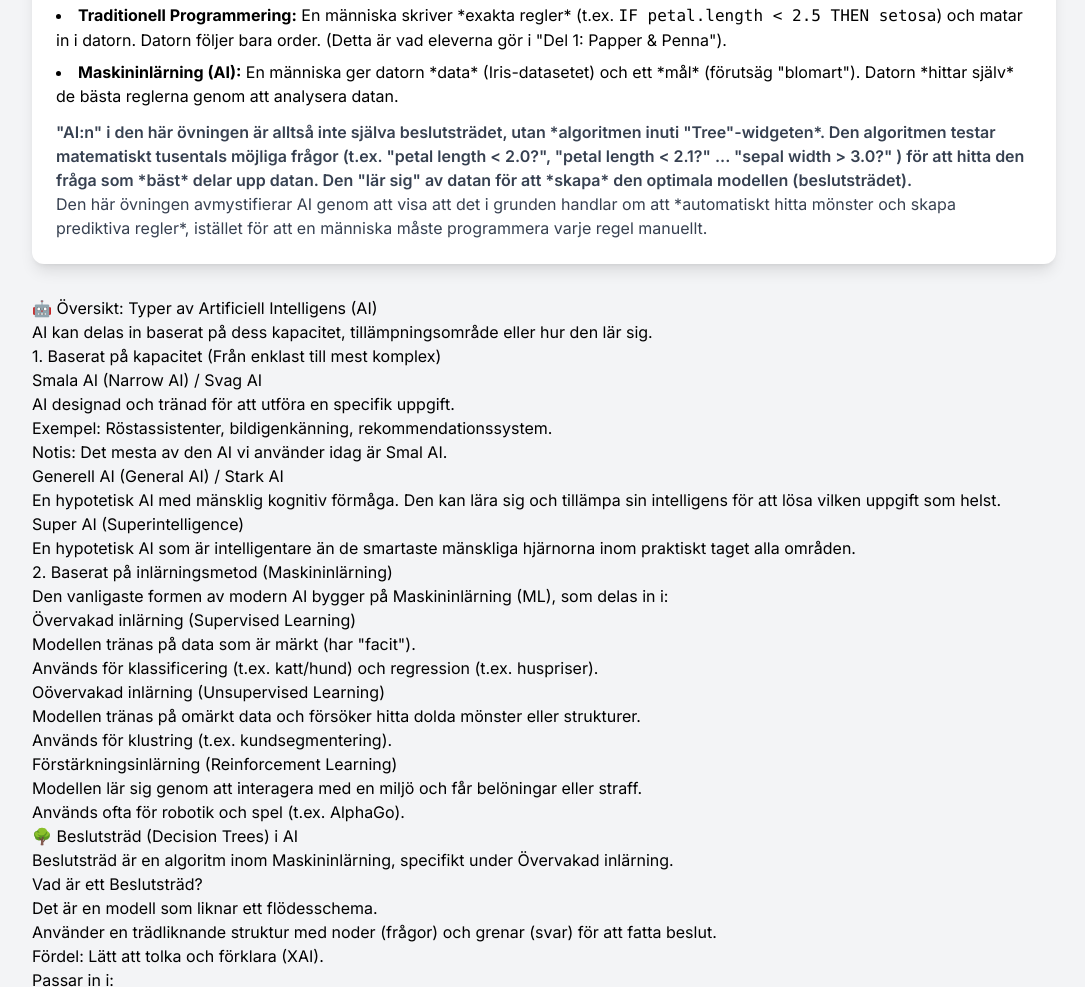
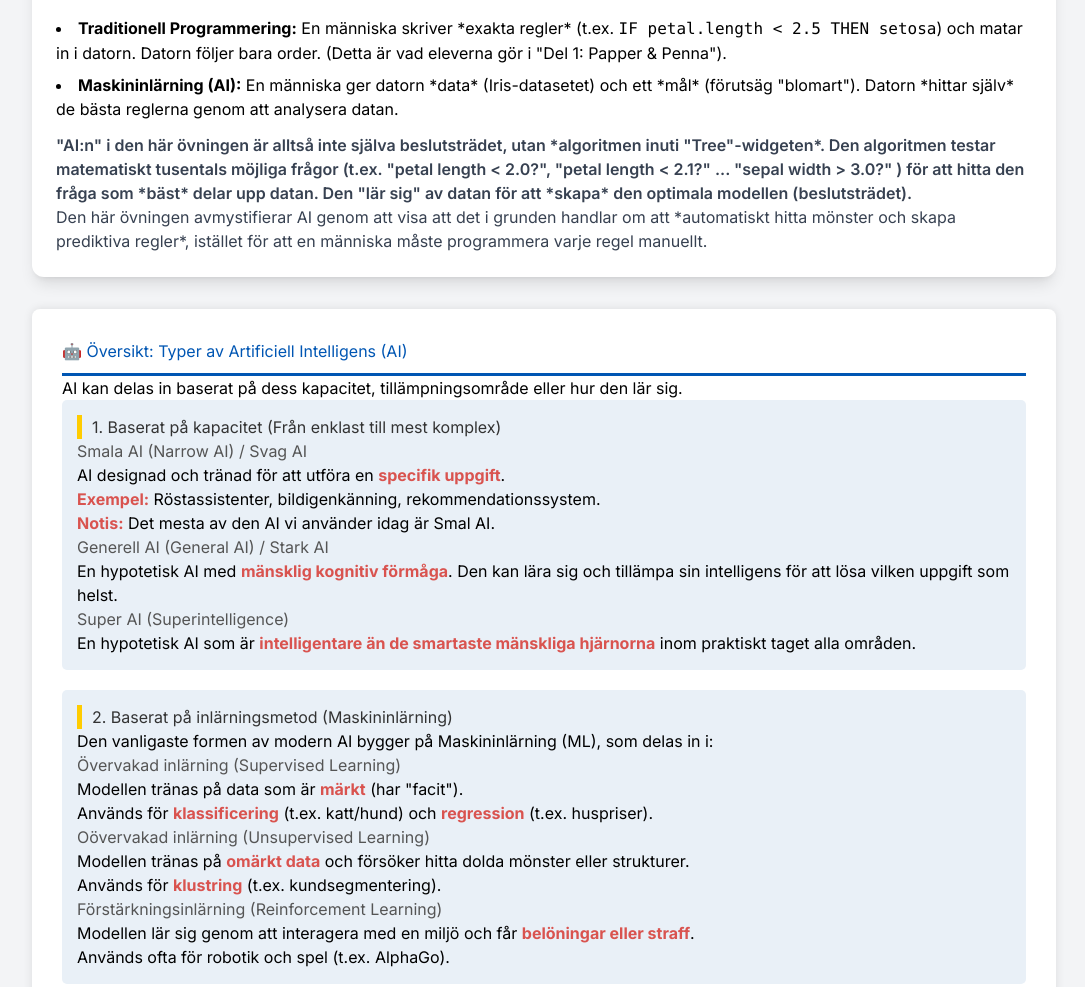
Before and after one commit to lararelaven/artificiell-intelligens, a plain HTML site: page beslutstrad.html in a window 1280 px wide. Shown: the part 1066-2053 px from the top of the page, without its empty margins (96-1181 px from the left). Drawn offline with nearby package versions, Linux system fonts and the light colour scheme.

```diff
--- a/beslutstrad.html
+++ b/beslutstrad.html
@@ -18,6 +18,44 @@
 
         .arrow {
             @apply text-gray-500 font-bold text-2xl mx-2;
+        }
+
+        .container {
+            max-width: 900px;
+            margin: auto;
+            background: white;
+            padding: 30px;
+            border-radius: 8px;
+            box-shadow: 0 0 10px rgba(0, 0, 0, 0.1);
+        }
+        h1 {
+            color: #0056b3;
+            border-bottom: 3px solid #0056b3;
+            padding-bottom: 10px;
+        }
+        h2 {
+            color: #333;
+            margin-top: 30px;
+            border-left: 5px solid #ffcc00;
+            padding-left: 10px;
+        }
+        h3 {
+            color: #555;
+            margin-top: 20px;
+        }
+        .section-box {
+            background-color: #e9f0f7;
+            padding: 15px;
+            border-radius: 5px;
+            margin-bottom: 20px;
+        }
+        ul {
+            list-style: disc;
+            margin-left: 20px;
+        }
+        .highlight {
+            font-weight: bold;
+            color: #d9534f;
         }
     </style>
 </head>
```
